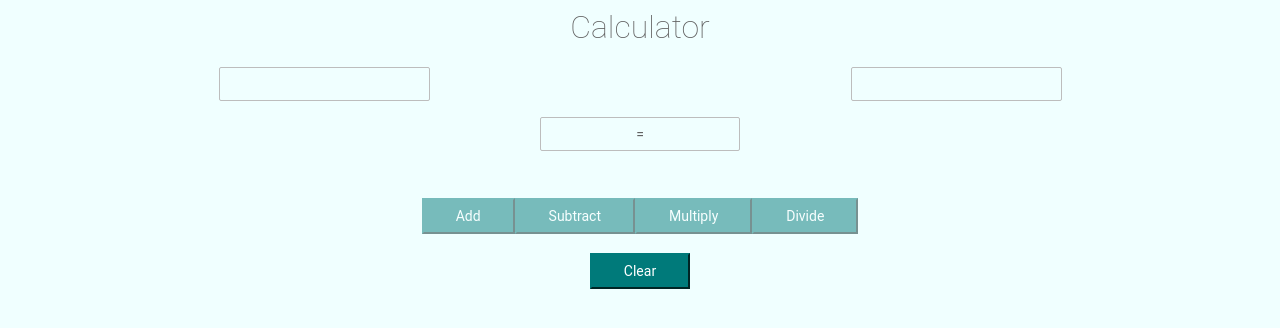
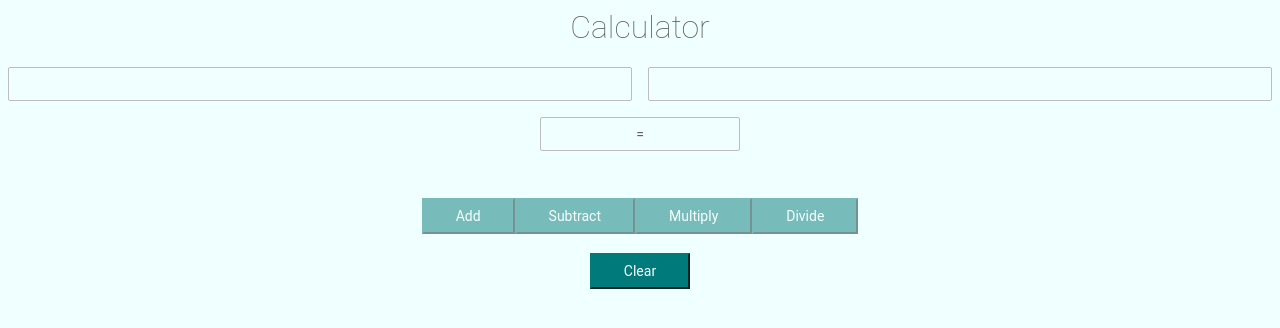
Before and after one commit to hackmak/Calculator, an Angular app: page / in a window 1280 px wide. Shown: the top 328 px of the page. Built offline with nearby package versions, Linux system fonts and the light colour scheme.

Commit message:
2 files modified

```diff
--- a/src/app/calculator/calculator.component.html
+++ b/src/app/calculator/calculator.component.html
@@ -2,8 +2,8 @@
 <div class="container">
   <form [formGroup]="inputForm">
     <div class="col left">
-      <div class="num 1"><input type="number" formControlName="num1" required></div>
-      <div class="num 2"><input type="number" formControlName="num2" required></div>
+      <div class="num-1"><input type="number" formControlName="num1" required></div>
+      <div class="num-2"><input type="number" formControlName="num2" required></div>
     </div>
     <div class="col right">
       <div class="solution">= {{solution}}</div>
--- a/src/styles.css
+++ b/src/styles.css
@@ -42,8 +42,21 @@ input {
 .col {
   display:grid;
   grid-template-columns: 1fr 1fr;
-  align-items: center;
   justify-content: center;
+  grid-gap: 1rem;
+}
+.left {
+
+}
+.num-1 {
+  display:grid;
+  align-items:right;
+
+}
+
+.num-2 {
+  display:grid;
+  align-items:left;
 }
 
 .right {
```
